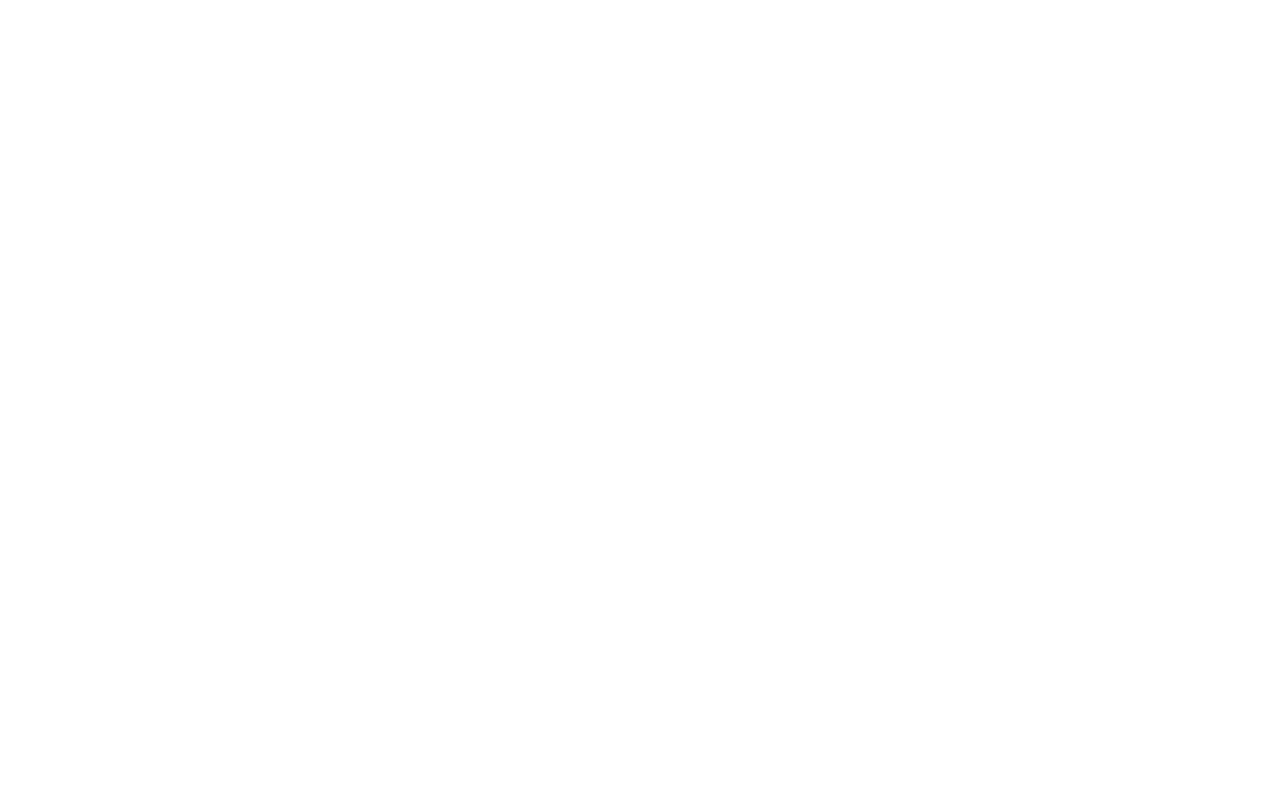
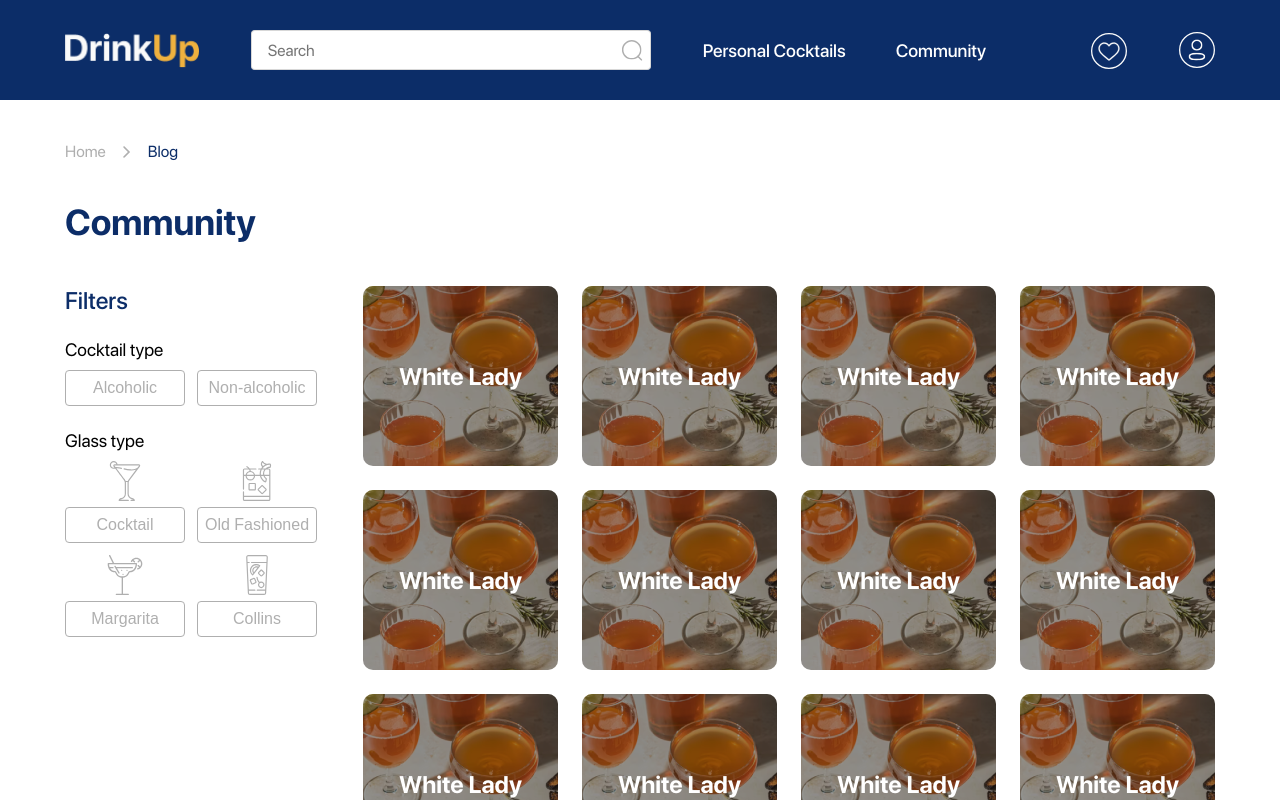
Before and after one commit to Dmitiyy/DrinkUp, a React (Create React App) app: page /community in a window 1280 px wide. Before the commit this address had no page. Shown: the top 800 px of the page. Built offline with nearby package versions, Linux system fonts and the light colour scheme.

Commit message:
added markup of community page

```diff
--- a/src/App.tsx
+++ b/src/App.tsx
@@ -1,4 +1,5 @@
 import {Routes, Route} from 'react-router-dom';
+import { Community } from './pages/Community';
 import { HomePage } from './pages/Home';
 import './sass/main.sass'
 
@@ -6,6 +7,7 @@
   return (
     <Routes>
       <Route path='/' element={<HomePage />} />
+      <Route path='/community' element={<Community />} />
     </Routes>
   );
 }
--- /dev/null
+++ b/src/components/BreadCrumbs.tsx
@@ -0,0 +1,36 @@
+import { Fragment } from 'react';
+import {Link} from 'react-router-dom';
+import Arrow from '../assets/images/bread_arrow.png';
+
+export interface ICrumbs {
+  title: string;
+  link: string;
+  id: number;
+}
+
+export type TCrumbs = Array<ICrumbs>;
+
+export const BreadCrumbs = ({data, active}: {data: TCrumbs, active: number}) => {
+  return (
+    <div className='community__bread'>
+      <ul>
+        {
+          data.map((item, i) => {
+            return (
+              <Fragment key={item.id}>
+                <Link to={item.link}>
+                  <li className={i === active - 1 ? 'community__bread-active' : ''}>
+                    <p>{item.title}</p>
+                  </li>
+                </Link>
+                <li className={i === data.length - 1 ? 'community__bread-remove' : ''}>
+                  <img src={Arrow} alt="arrow" />
+                </li>
+              </Fragment>
+            )
+          })
+        }
+      </ul>
+    </div>
+  )
+}
--- a/src/components/Cocktails.tsx
+++ b/src/components/Cocktails.tsx
@@ -3,12 +3,12 @@
 import {ReactComponent as Margarita} from '../assets/images/margarita.svg';
 import {ReactComponent as Collins} from '../assets/images/tom_collins.svg';
 
-export const Cocktails = () => {
+export const Cocktails = ({name}: {name: string}) => {
   return (
     <>
       <div className='home__cocktails'>
         <div className='home__cocktails-container'>
-          <h2>Cocktails</h2>
+          <h2>{name}</h2>
           <div className="home__cocktails-wrap">
             <div className='home__cocktails-filter'>
               <h3>Filters</h3>
--- a/src/components/Nav.tsx
+++ b/src/components/Nav.tsx
@@ -1,3 +1,4 @@
+import {Link} from 'react-router-dom';
 import Logo from '../assets/images/logo.png';
 import Search from '../assets/images/search.svg';
 import Heart from '../assets/images/heart.svg';
@@ -14,7 +15,9 @@
         </div>
         <ul>
           <li>Personal Cocktails</li>
-          <li>Community</li>
+          <Link to='/community'>
+            <li>Community</li>
+          </Link>
         </ul>
         <div className='home__nav-icons'>
           <img src={Heart} alt='heart' />
--- /dev/null
+++ b/src/pages/Community.tsx
@@ -0,0 +1,22 @@
+import { BreadCrumbs, TCrumbs } from '../components/BreadCrumbs';
+import { Cocktails } from '../components/Cocktails';
+import { Footer } from '../components/Footer';
+import { Nav } from '../components/Nav';
+
+const crumbs = [
+  {title: 'Home', link: '/', id: 1},
+  {title: 'Blog', link: '/community', id: 2},
+] as TCrumbs;
+
+export const Community = () => {
+  return (
+    <>
+      <div className='community'>
+        <Nav />
+        <BreadCrumbs data={crumbs} active={2} />
+        <Cocktails name='Community' />
+        <Footer />
+      </div>
+    </>
+  )
+}
--- a/src/pages/Home.tsx
+++ b/src/pages/Home.tsx
@@ -8,7 +8,7 @@
     <div className='home'>
       <Nav />
       <Header />
-      <Cocktails />
+      <Cocktails name='Cocktails' />
       <Footer />
     </div>
   )
--- /dev/null
+++ b/src/sass/components/_community.sass
@@ -0,0 +1,27 @@
+.community
+  &__bread
+    margin: 0 auto
+    margin-top: 42px
+    width: 1150px
+    ul
+      display: flex
+      list-style: none
+      a
+        text-decoration: none
+        font-size: 16px
+        color: #AFAFAF
+        font-weight: 400
+        width: auto
+      li
+        p
+          cursor: pointer
+        img
+          margin-top: 4px
+          display: block
+          cursor: default
+          margin-right: 15px
+          margin-left: 15px
+    &-active
+      color: #0C2D68 !important
+.community__bread-remove
+  display: none
--- a/src/sass/components/_home.sass
+++ b/src/sass/components/_home.sass
@@ -17,6 +17,11 @@
         color: #fff
         font-weight: 500
         font-size: 18px
+        a
+          color: inherit
+          text-decoration: none
+          font-size: inherit
+          font-weight: inherit
         li
           cursor: pointer
           &:nth-child(1)
@@ -80,7 +85,7 @@
           font-size: 36px
           color: #0C2D68
   &__cocktails
-    margin-top: 90px
+    margin-top: 40px
     width: 100%
     display: flex
     justify-content: center
@@ -163,7 +168,7 @@
         font-size: 24px
         font-weight: 700
   &__footer
-    margin-top: 90px
+    margin-top: 70px
     width: 100%
     background: #0C2D68
     display: flex
--- a/src/sass/main.sass
+++ b/src/sass/main.sass
@@ -22,3 +22,4 @@
   font-family: 'SF Pro Display'
 
 @import './components/home'
+@import './components/community'
```
Also changed, not shown: src/assets/images/bread_arrow.png (added).
